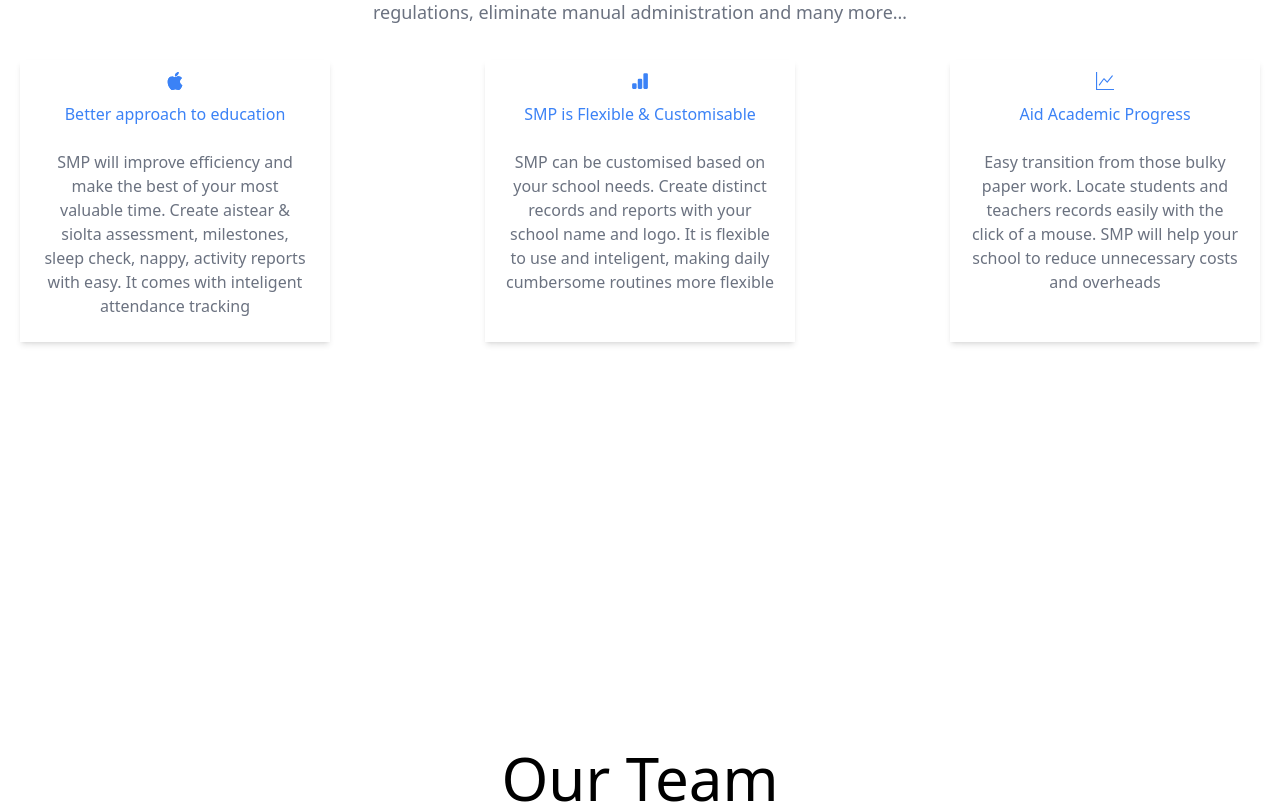
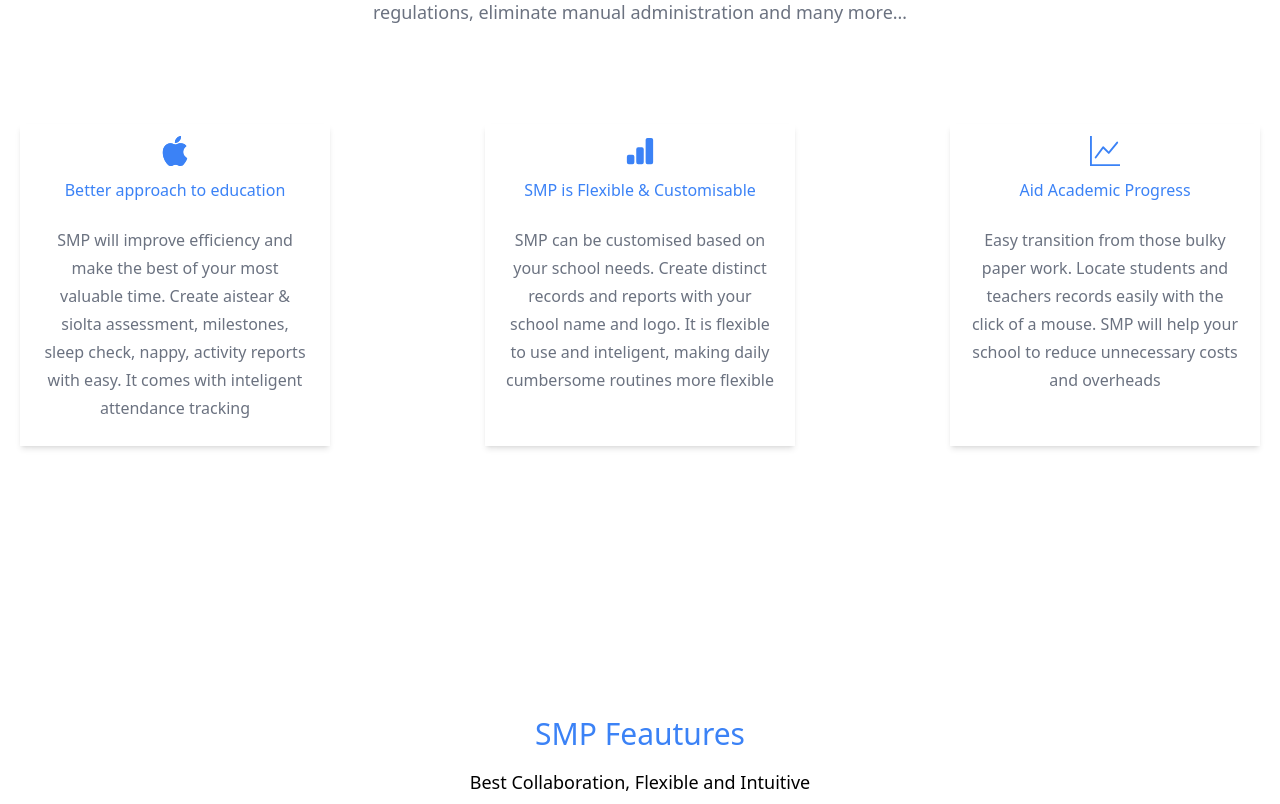
Before and after one commit to abiel13/scm, a React (Vite) app: page / in a window 1280 px wide. Shown: the part 2140-2944 px from the top of the page. Built offline with nearby package versions, Linux system fonts and the light colour scheme.

Commit message:
Update Home.jsx

```diff
--- a/src/pages/Home.jsx
+++ b/src/pages/Home.jsx
@@ -130,15 +130,15 @@ function Home() {
           reporting system to help you save money, comply with regulations,
           eliminate manual administration and many more…
         </div>
-        <div className="w-full mt-8 flex justify-between ">
+        <div className="w-full mt-24 flex justify-between ">
           <div
             data-aos="fade-up"
             data-aos-duration="1000"
             className="cards flex flex-col  items-center w-1/4 py-3 px-5 bg-white shadow-md "
           >
-            <BsApple className="text-blue-500 text-lg" />
+            <BsApple className="text-blue-500 text-3xl" />
             <p className="text-blue-500 my-3">Better approach to education</p>
-            <p className="text-gray-500 text-center my-3">
+            <p className="text-gray-500 text-center my-3 leading-7">
               SMP will improve efficiency and make the best of your most
               valuable time. Create aistear & siolta assessment, milestones,
               sleep check, nappy, activity reports with easy. It comes with
@@ -150,9 +150,9 @@ function Home() {
             data-aos-duration="2000"
             className="cards flex flex-col  items-center w-1/4 py-3 px-5 bg-white shadow-md "
           >
-            <BsBarChartFill className="text-blue-500 text-lg" />
+            <BsBarChartFill className="text-blue-500 text-3xl" />
             <p className="text-blue-500 my-3">SMP is Flexible & Customisable</p>
-            <p className="text-gray-500 text-center my-3">
+            <p className="text-gray-500 text-center my-3 leading-7">
               SMP can be customised based on your school needs. Create distinct
               records and reports with your school name and logo. It is flexible
               to use and inteligent, making daily cumbersome routines more
@@ -164,15 +164,22 @@ function Home() {
             data-aos-duration="3000"
             className="cards flex flex-col  items-center w-1/4 py-3 px-5 bg-white shadow-md "
           >
-            <BsGraphUp className="text-blue-500 text-lg" />
+            <BsGraphUp className="text-blue-500 text-3xl" />
             <p className="text-blue-500 my-3">Aid Academic Progress</p>
-            <p className="text-gray-500 text-center my-3">
+            <p className="text-gray-500 text-center my-3 leading-7">
               Easy transition from those bulky paper work. Locate students and
               teachers records easily with the click of a mouse. SMP will help
               your school to reduce unnecessary costs and overheads
             </p>
           </div>
         </div>
+      </section>
+      <section className="w-screen px-5 flex-col items-center flex overflow-y-hidden mt-24 h-screen">
+<h3 className="text-center text-3xl text-blue-500 ">SMP Feautures</h3>
+<p className="mt-4 text-lg font-medium">Best Collaboration, Flexible and Intuitive</p>
+<div>
+
+</div>
       </section>
       <section id="Teams" className="w-screen overflow-y-hidden mt-24 h-screen">
         <h1 className="text-black text-6xl mt-8 text-center font-medium ">
```
